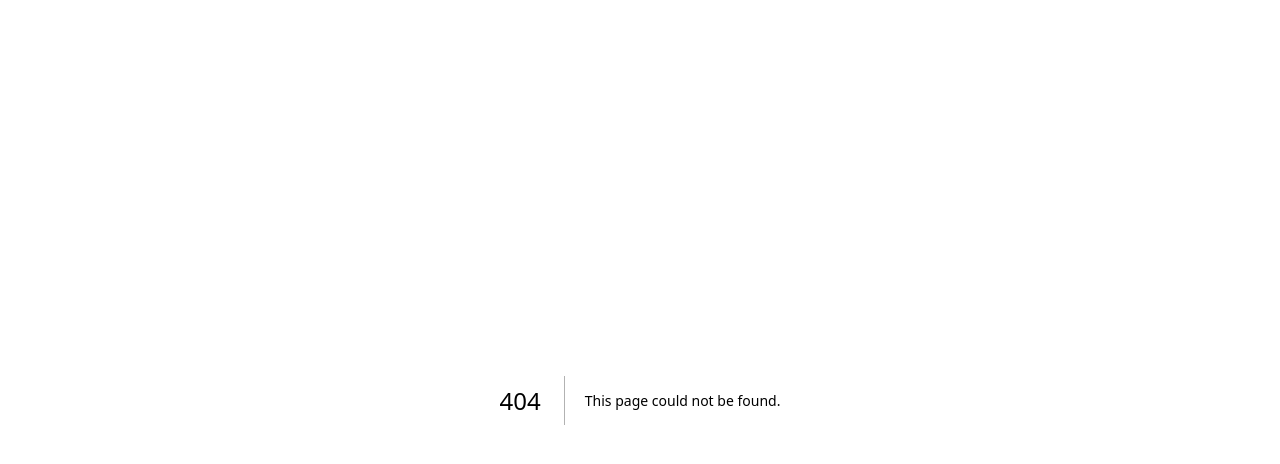
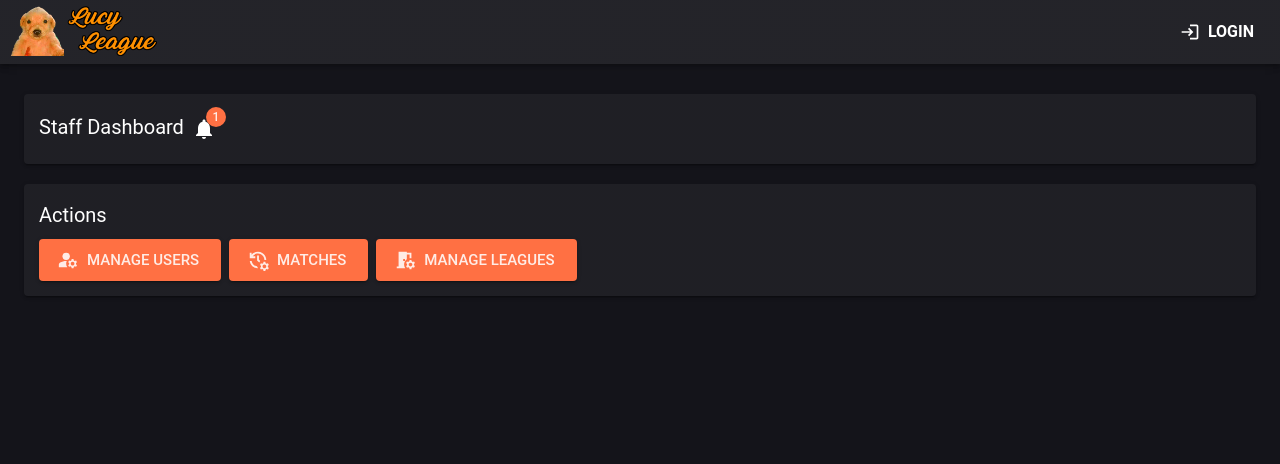
Before and after one commit to prplnorangesoda/lucyleague-frontend, a Next.js app: page /admin/index in a window 1280 px wide. Before the commit this address had no page. Shown: the top 464 px of the page. Built offline with nearby package versions, Linux system fonts and the light colour scheme.

Commit message:
start of admin dashboard

```diff
--- a/app/globals.css
+++ b/app/globals.css
@@ -7,7 +7,3 @@
 		text-wrap: balance;
 	}
 }
-
-gradient {
-	background-color: red;
-}
--- /dev/null
+++ b/pages/admin/index/index.js
@@ -0,0 +1,73 @@
+'use client';
+
+import theme from '../../../app/theme';
+import LeagueAppBar from '../../../app/components/LeagueAppBar';
+import UserTeamHistory from '../../../app/components/UserTeamHistory';
+
+import { ThemeProvider } from '@mui/material/styles';
+import CssBaseline from '@mui/material/CssBaseline';
+
+import Container from '@mui/material/Container';
+import Paper from '@mui/material/Paper';
+import Box from '@mui/material/Box';
+
+import Avatar from '@mui/material/Avatar';
+import Typography from '@mui/material/Typography';
+import Link from '@mui/material/Link';
+import React, { useState, useEffect } from 'react';
+
+import Button from '@mui/material/Button';
+
+import ManageAccountsIcon from '@mui/icons-material/ManageAccounts';
+import ManageHistoryIcon from '@mui/icons-material/ManageHistory';
+import RoomPreferencesIcon from '@mui/icons-material/RoomPreferences';
+
+import IconButton from '@mui/material/IconButton';
+import Badge from '@mui/material/Badge';
+import NotificationsIcon from '@mui/icons-material/Notifications';
+
+function Admin() {
+	return (
+		<ThemeProvider theme={theme} style={{ height: '100vh' }}>
+			<CssBaseline />
+			<LeagueAppBar />
+
+			<Container maxWidth="xl">
+				<Paper elevation={2} style={{ padding: '15px', marginTop: '30px' }}>
+                    <Typography sx={{ fontWeight: 'regular' }} variant="h6">
+                        Staff Dashboard
+
+                        <IconButton>
+                            <Badge badgeContent={1} color="primary">
+                                <NotificationsIcon />
+                            </Badge>
+                        </IconButton>
+                    </Typography>
+				</Paper>
+
+                <Paper elevation={2} style={{ padding: '15px', marginTop: '20px' }}>
+                    <Typography sx={{ fontWeight: 'regular', mb: 1 }} variant="h6">
+                            Actions
+                    </Typography>
+
+                    <span>
+                    <Button variant="contained" size="large" sx={{mr: 1}} startIcon={<ManageAccountsIcon />}>
+                        Manage Users
+                    </Button>
+
+                    <Button variant="contained" size="large" sx={{mr: 1}} startIcon={<ManageHistoryIcon />}>
+                        Matches
+                    </Button>
+
+                    <Button variant="contained" size="large" sx={{mr: 1}} startIcon={<RoomPreferencesIcon />}>
+                        Manage Leagues
+                    </Button>
+
+                    </span>
+				</Paper>
+			</Container>
+		</ThemeProvider>
+	);
+}
+
+export default Admin;
```
Also changed, not shown: pages/admin/users/index/index.js (added).
